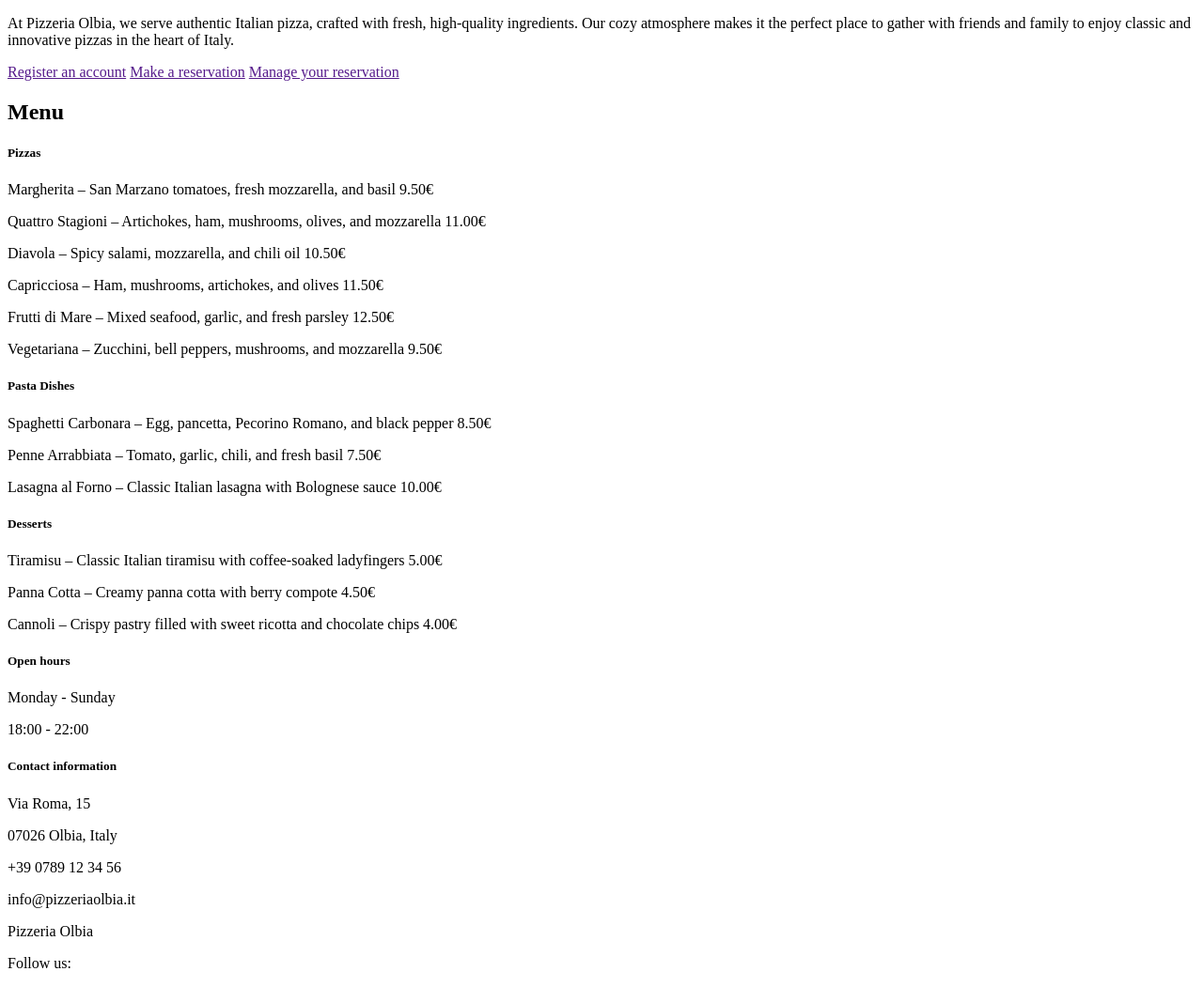
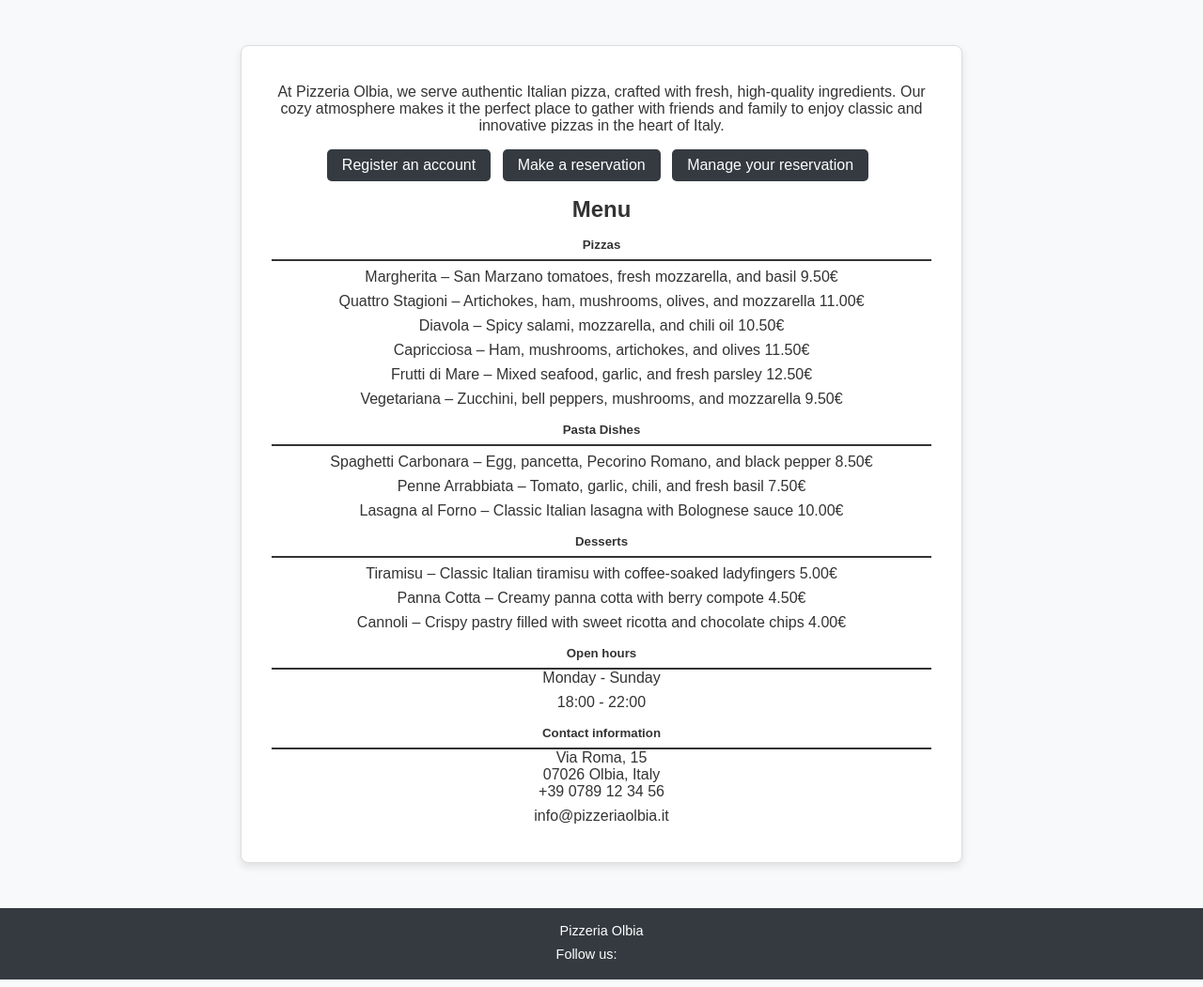
Before and after one commit to Dasmix/pizzeria-olbia, a Django app: page / in a window 1280 px wide. Shown: the whole page at 94% size. Run offline with Django 4.2, Linux system fonts and the light colour scheme.

Commit message:
Add basic style.css for index.html and base.html

```diff
--- a/booking/templates/base.html
+++ b/booking/templates/base.html
@@ -5,6 +5,7 @@
     <meta charset="UTF-8">
     <meta name="viewport" content="width=device-width, initial-scale=1.0">
     <title>Pizzeria Olbia</title>
+    <link rel="stylesheet" href="{% static 'css/style.css' %}">
 </head>
 <body>
     {% block content %}
--- a/pizzeria_olbia/settings.py
+++ b/pizzeria_olbia/settings.py
@@ -122,6 +122,7 @@ USE_TZ = True
 # https://docs.djangoproject.com/en/4.2/howto/static-files/
 
 STATIC_URL = 'static/'
+STATICFILES_DIRS = [os.path.join(BASE_DIR, 'static'), ]
 
 # Default primary key field type
 # https://docs.djangoproject.com/en/4.2/ref/settings/#default-auto-field
--- /dev/null
+++ b/static/css/style.css
@@ -0,0 +1,89 @@
+* {
+    margin: 0;
+    padding: 0;
+    box-sizing: border-box;
+    font-family: Arial, sans-serif;
+}
+
+body {
+    background-color: #f8f9fa;
+    color: #333;
+}
+
+.container-md {
+    max-width: 800px;
+    margin: 2rem auto;
+    padding: 1rem;
+}
+
+.content-bg {
+    background-color: #fff;
+    border: 1px solid #ddd;
+    border-radius: 8px;
+    box-shadow: 0 4px 8px rgba(0, 0, 0, 0.1);
+    padding: 2rem;
+}
+
+
+.text-center {
+    text-align: center;
+}
+
+.mt-3 {
+    margin-top: 1rem;
+}
+
+.btn {
+    display: inline-block;
+    padding: 0.5rem 1rem;
+    border-radius: 5px;
+    text-decoration: none;
+    color: #fff;
+    margin: 0.5rem 0.5rem 0 0;
+}
+
+.btn-dark {
+    background-color: #343a40;
+}
+
+.btn-dark:hover {
+    background-color: #495057;
+}
+
+
+.underline {
+    border-bottom: 2px solid #333;
+    padding-bottom: 0.5rem;
+    margin-top: 1rem;
+}
+
+p {
+    margin: 0.5rem 0;
+}
+
+.no-margin {
+    margin: 0;
+}
+
+
+.footer {
+    background-color: #343a40;
+    padding: 1rem 0;
+    color: #fff;
+}
+
+.footer p {
+    margin: 0;
+    font-size: 0.9rem;
+}
+
+
+.social-links {
+    font-size: 1.5rem;
+    color: #fff;
+    margin-left: 0.5rem;
+}
+
+.social-links:hover {
+    color: #adb5bd;
+}
```
